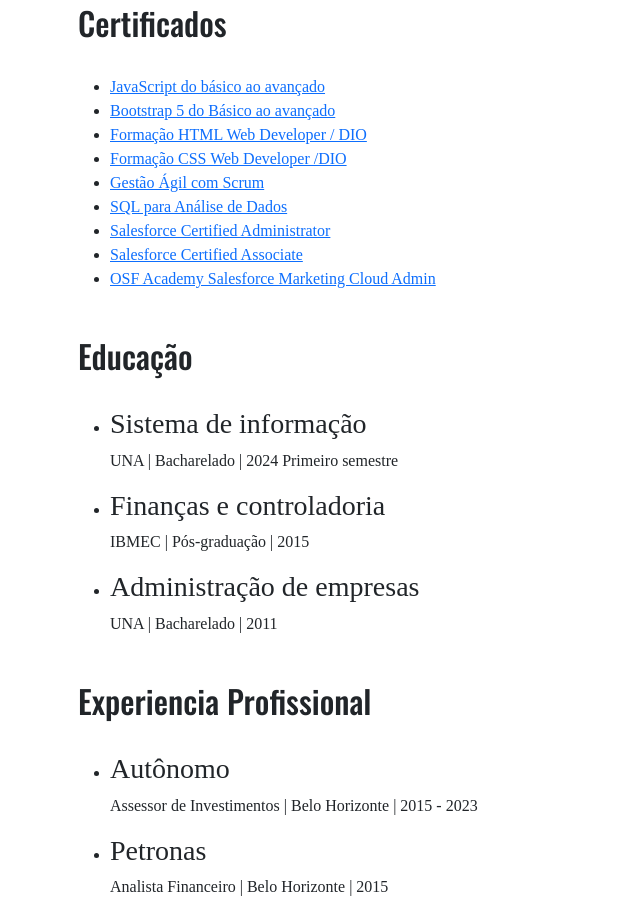
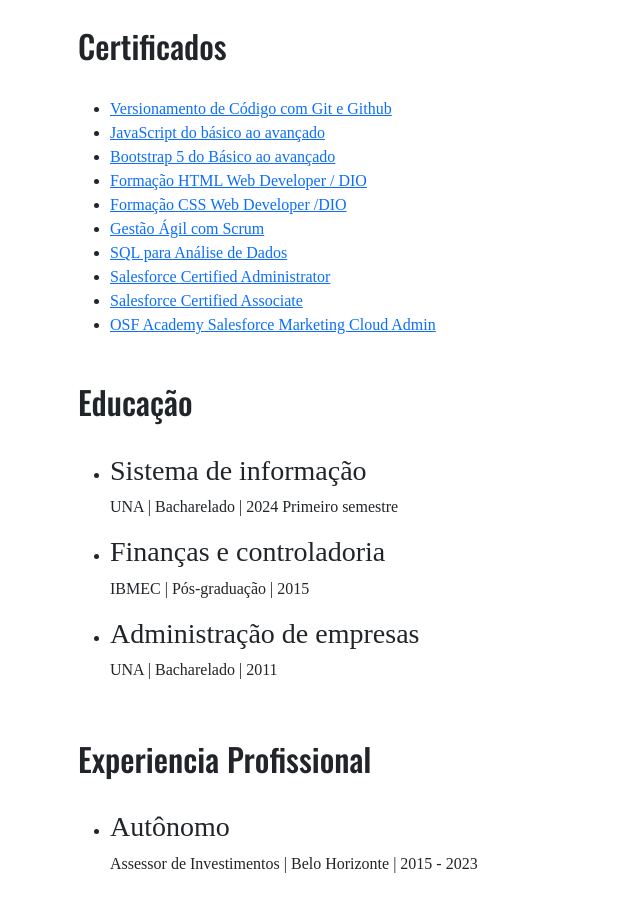
Before and after one commit to lshv04/CV, a plain HTML site: page index.html in a window 1280 px wide. Shown: the part 1096-1993 px from the top of the page, without its empty margins (72-712 px from the left). Drawn offline with nearby package versions, Linux system fonts and the light colour scheme; a web font is replaced by a local one.

Commit message:
Update index.html
Acrescentando certificados.

```diff
--- a/index.html
+++ b/index.html
@@ -101,6 +101,8 @@
     <div class="Cont4">
         <h2>Certificados</h2><br>
         <ul>
+            <li><a href="https://hermes.dio.me/certificates/BWBKBW5H.pdf"
+                    target="_blank">Versionamento de Código com Git e Github</a>
             <li><a href="https://www.udemy.com/certificate/UC-4bbf1bd1-a885-42bd-817a-137daaa7a943/"
                     target="_blank">JavaScript do básico ao avançado</a>
             <li><a href="https://www.udemy.com/certificate/UC-496ae9b9-fc7d-4e1d-98c6-215dd23df3ef/"
```
